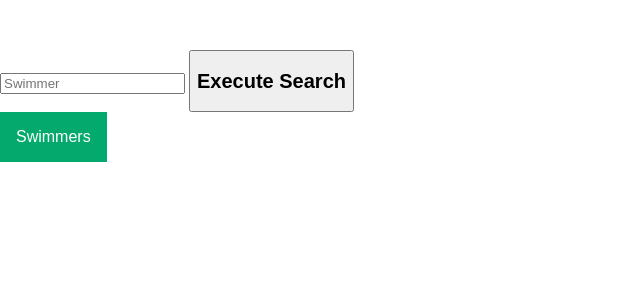
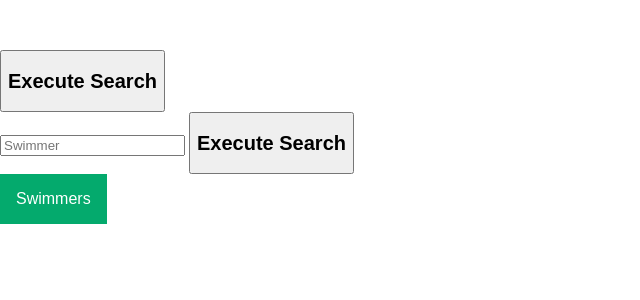
Before and after one commit to thisisthechris/swim_app, a Flask app: page /form in a window 1280 px wide. Shown: the part 150-450 px from the top of the page, without its empty margins (0-640 px from the left). Run offline with Flask 2, Linux system fonts and the light colour scheme; parts of the project's set-up code (start-up, migrations or seed data) failed here and were passed over; some libraries are stand-ins or nearby versions.

Commit message:
edit files

```diff
--- a/templates/form.html
+++ b/templates/form.html
@@ -38,6 +38,7 @@
       </div>
     </header>
     <main style="padding-top: 150px;">
+      <a href="./user.html"><button><h2>Execute Search</h2></button></a>
       <script>
         function swimmerDisplay(result){
           form.displaySwimmer.value=result;
```
